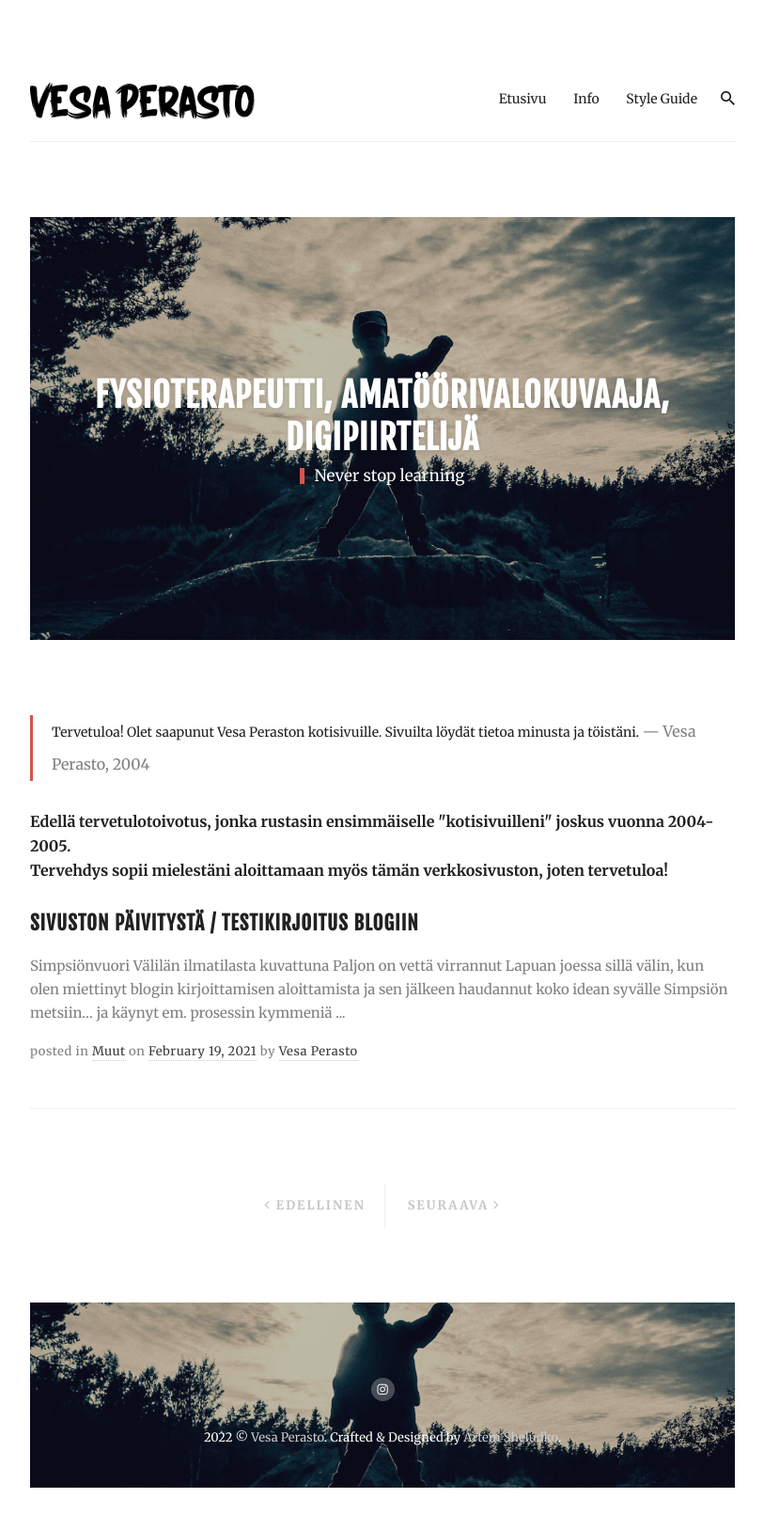
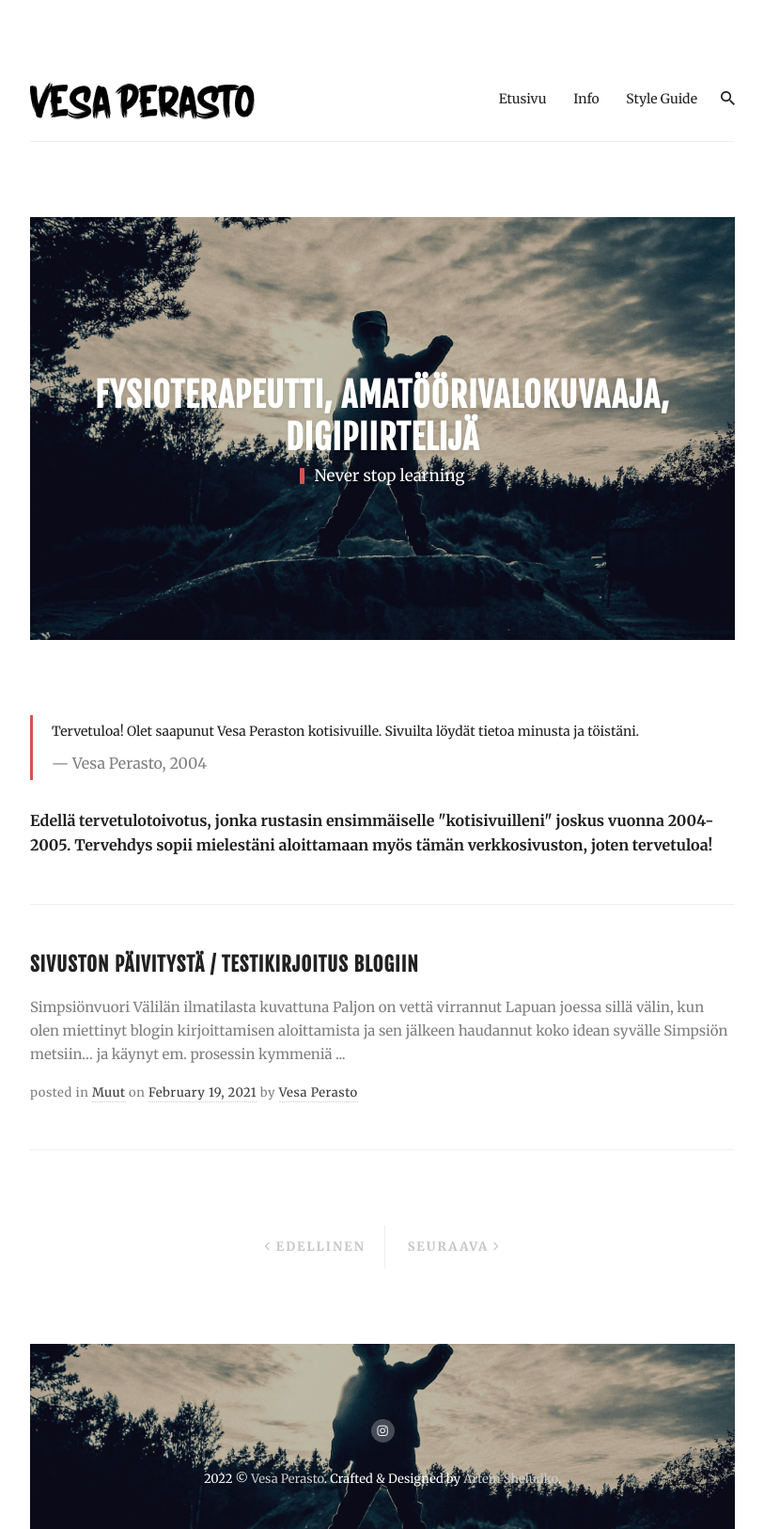
Before and after one commit to vperasto/vperasto.github.io, a Jekyll site: the page built from index.html, in a window 1280 px wide. Shown: the whole page at 94% size, without its empty margins (233-1046 px from the left). Built offline with Jekyll 4.4.1, drawn with Linux system fonts in a browser that asks for light colours; nearby versions of some CDN libraries; the list of posts is cut into pages by our own code; before the commit the page ends 1583 px from its top, so only the background shows below that.

Commit message:
Update hero.html

```diff
--- a/_includes/hero.html
+++ b/_includes/hero.html
@@ -9,12 +9,10 @@
         </div>
       </div>
       <!-- end hero -->
-      <blockquote>Tervetuloa! Olet saapunut Vesa Peraston kotisivuille. Sivuilta löydät tietoa minusta ja töistäni.
-      <cite>Vesa Perasto, 2004</cite></blockquote>
+      <blockquote>Tervetuloa! Olet saapunut Vesa Peraston kotisivuille. Sivuilta löydät tietoa minusta ja töistäni.<br><cite>Vesa Perasto, 2004</cite></blockquote>
 
-      <p style="font-size:16px; font-weight: bold;">Edellä tervetulotoivotus, jonka rustasin ensimmäiselle "kotisivuilleni" joskus vuonna 2004-2005.
-      </br>Tervehdys sopii mielestäni aloittamaan myös tämän verkkosivuston, joten tervetuloa!</p>
-
+      <p style="font-size:16px; font-weight: bold;">Edellä tervetulotoivotus, jonka rustasin ensimmäiselle "kotisivuilleni" joskus vuonna 2004-2005. Tervehdys sopii mielestäni aloittamaan myös tämän verkkosivuston, joten tervetuloa!</p>
+  <hr>
     </div>
   </div>
 </div>
```
